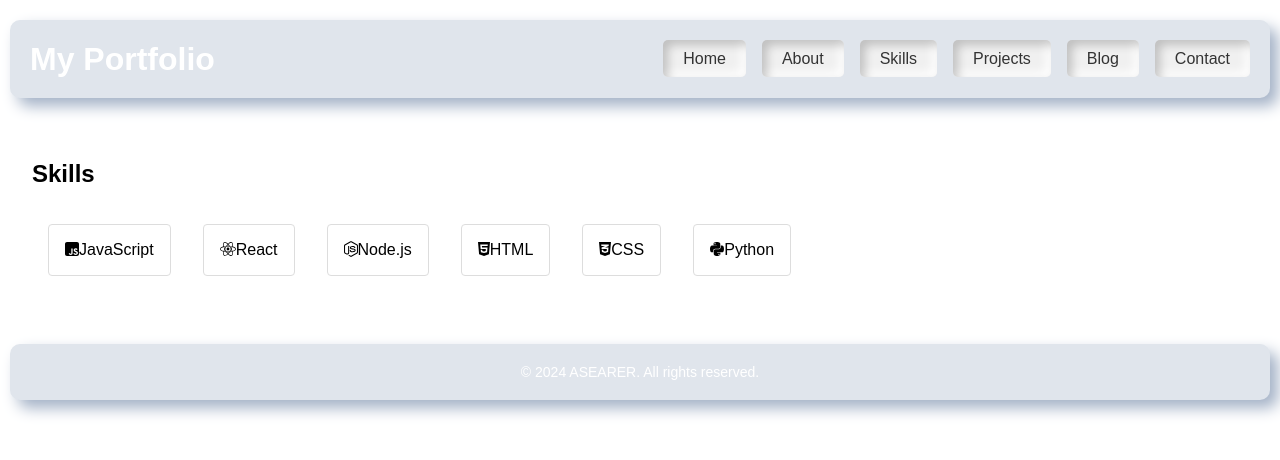
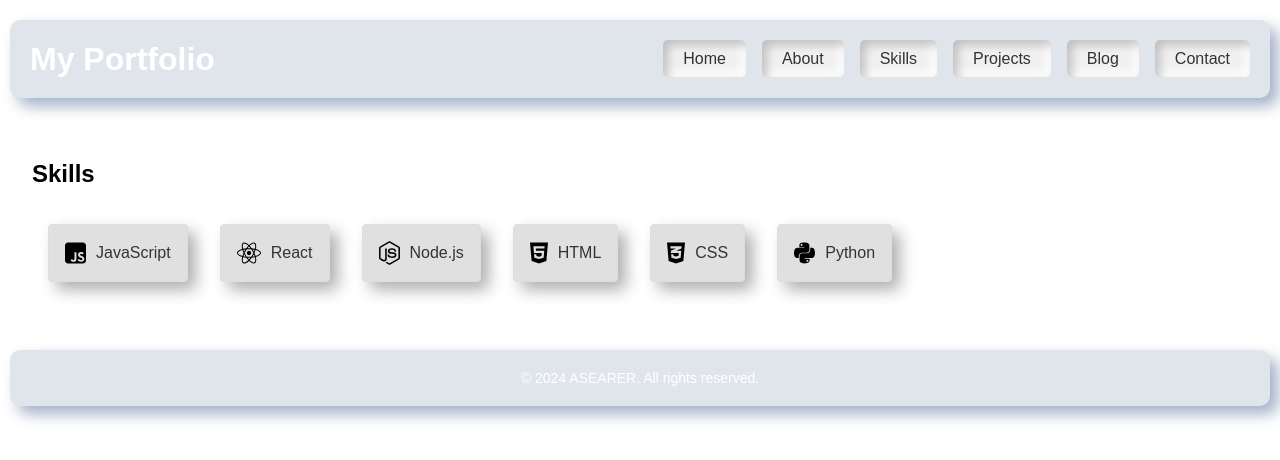
Before and after one commit to asearer/portfolio, a React (Create React App) app: page /skills in a window 1280 px wide. Shown: the top 460 px of the page. Built offline with nearby package versions, Linux system fonts and the light colour scheme.

Commit message:
On branch main  Your branch is up to date with 'origin/main'.  Changes to be committed: 	modified:   src/components/Skills.css

```diff
--- a/src/components/Skills.css
+++ b/src/components/Skills.css
@@ -1,24 +1,30 @@
-/* Add these styles to ensure tooltips are visible and styled properly */
-
-.react-tooltip {
-  position: absolute;
-  z-index: 9999; /* Ensure it appears above other content */
-  background-color: #333; /* Dark background for better contrast */
-  color: #fff; /* White text */
-  padding: 5px;
-  border-radius: 4px;
-  font-size: 12px;
-  white-space: nowrap; /* Prevent text from wrapping */
+/* Neumorphism styling for the skill items */
+.skill-item {
+  background: #e0e0e0; /* Light background color */
+  border-radius: 15px; /* Rounded corners */
+  box-shadow: 8px 8px 16px #b0b0b0, -8px -8px 16px #ffffff; /* Soft shadow for neumorphism effect */
+  padding: 15px;
+  display: flex;
+  align-items: center;
+  margin: 10px;
+  transition: all 0.3s ease;
 }
 
-/* Optional: Add an arrow pointing to the tooltip trigger */
-.react-tooltip:after {
-  content: '';
-  position: absolute;
-  border-width: 5px;
-  border-style: solid;
-  border-color: #333 transparent transparent transparent;
-  top: 100%;
-  left: 50%;
-  transform: translateX(-50%);
+.skill-item:hover {
+  box-shadow: 4px 4px 8px #b0b0b0, -4px -4px 8px #ffffff; /* Slightly more pronounced shadow on hover */
 }
+
+.skill-icon {
+  font-size: 24px; /* Adjust size as needed */
+  margin-right: 10px; /* Space between icon and text */
+}
+
+.skill-name {
+  font-size: 16px; /* Adjust size as needed */
+  color: #333; /* Text color */
+}
+
+/* Optional: Add a smooth transition effect for hover */
+.skill-item {
+  transition: box-shadow 0.3s ease;
+}
```
